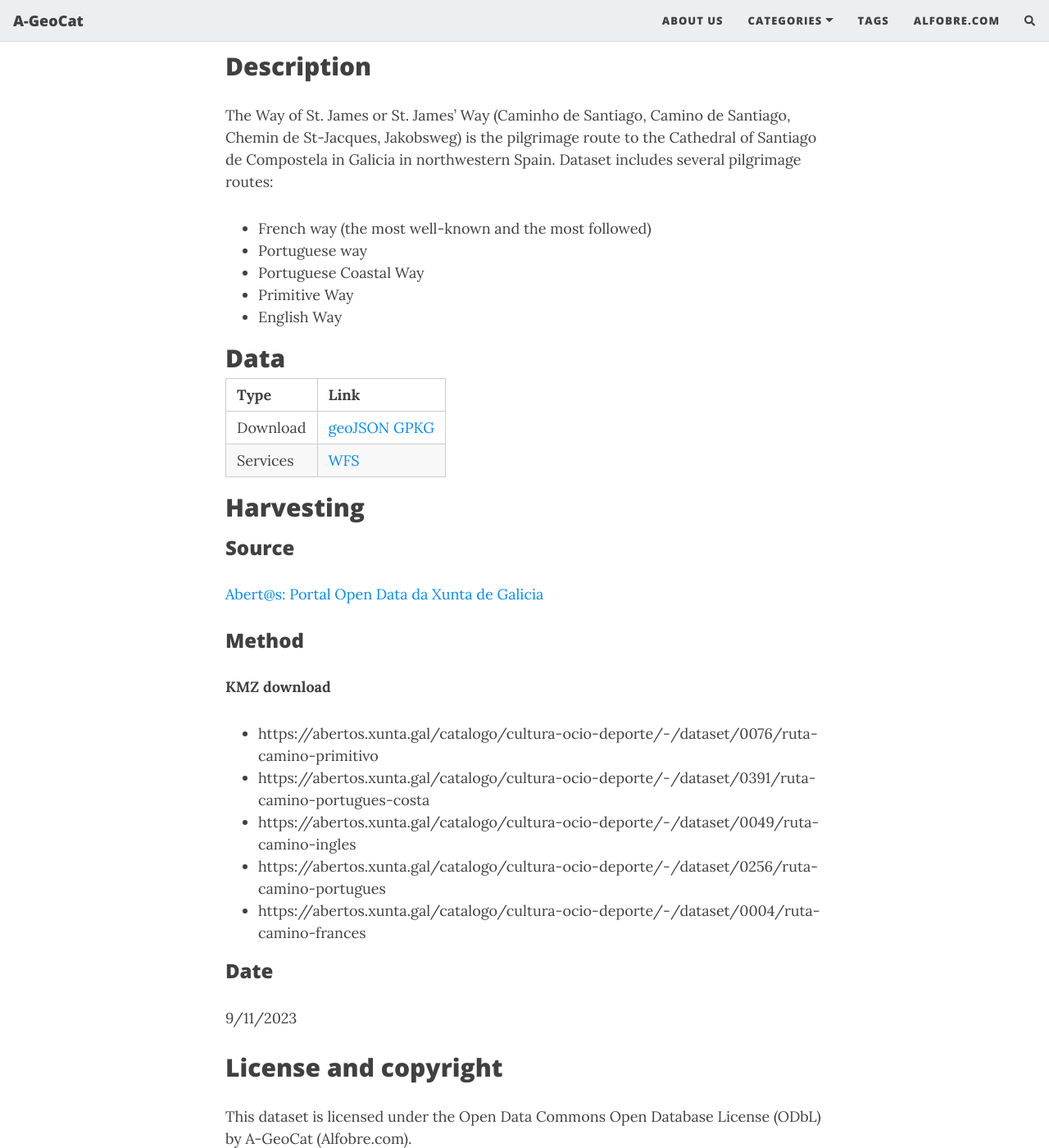
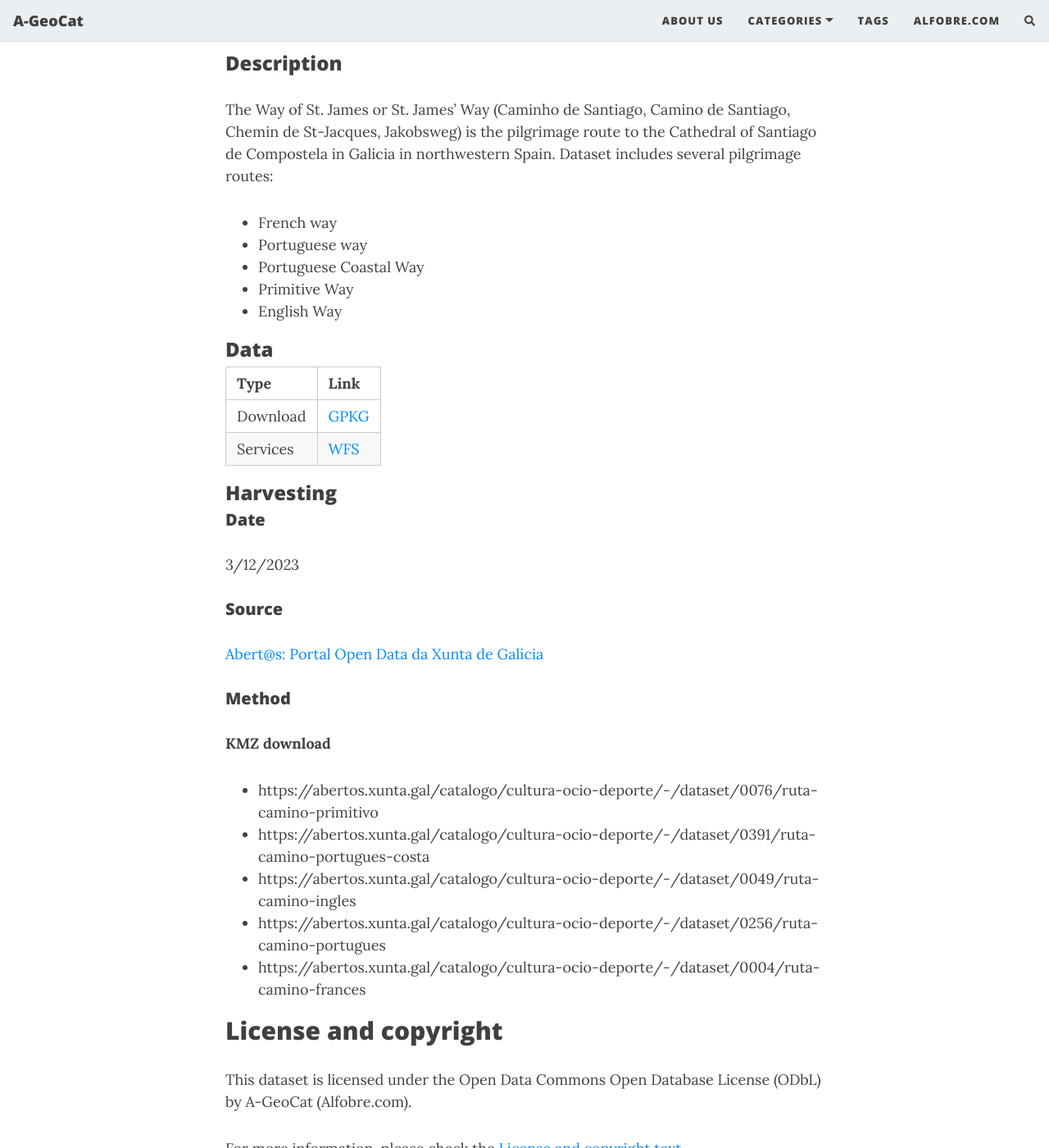
Before and after one commit to projetoalfobre/a-geocat, a Jekyll site: the page built from _posts/2023-12-02-Santiago-pilgrimage-routes.md, in a window 1280 px wide and 1400 px high, scrolled down 341 px. Shown: the whole window at 82% size. Built offline with Jekyll 4.4.1, drawn with Linux system fonts in a browser that asks for light colours; nearby versions of some CDN libraries; comment, search, counter and statistics services are not loaded.

Commit message:
Update 2023-12-02-Santiago-pilgrimage-routes.md

```diff
--- a/_posts/2023-12-02-Santiago-pilgrimage-routes.md
+++ b/_posts/2023-12-02-Santiago-pilgrimage-routes.md
@@ -13,30 +13,33 @@ status: done
 last-updated: 4-12-2023
 ---
 
-## Description
+### Description
 The Way of St. James or St. James' Way (Caminho de Santiago, Camino de Santiago, Chemin de St-Jacques, Jakobsweg) is the pilgrimage route to the Cathedral of Santiago de Compostela in Galicia in northwestern Spain.
 Dataset includes several pilgrimage routes:
 
-* French way (the most well-known and the most followed)
+* French way
 * Portuguese way
 * Portuguese Coastal Way
 * Primitive Way
 * English Way
 
 
-## Data
+### Data
 
 | Type | Link |
 | :------ |:--- |
-| Download | [geoJSON](https://projetoalfobre.github.io/alfobre-gis-repository/Iberian_Peninsula/archaeological/openstreetmap/OSM_historic_archaeological_site_in_Iberia.geojson) [GPKG](https://projetoalfobre.github.io/alfobre-gis-repository/Iberian_Peninsula/archaeological/openstreetmap/OSM_historic_archaeological_site_in_Iberia.gpkg) |
+| Download | [GPKG](https://projetoalfobre.github.io/alfobre-gis-repository/Iberian_Peninsula/archaeological/openstreetmap/OSM_historic_archaeological_site_in_Iberia.gpkg) |
 | Services | [WFS](https://qgiscloud.com/alfobre/OSM_historic_archaeological_site_in_Iberia/wms?SERVICE=WMS&REQUEST=GetCapabilities) |
 
-## Harvesting
-### Source
+
+### Harvesting
+##### Date
+3/12/2023
+
+##### Source
 [Abert@s: Portal Open Data da Xunta de Galicia](https://abertos.xunta.gal/)
 
-
-### Method
+##### Method
 **KMZ download**
 * https://abertos.xunta.gal/catalogo/cultura-ocio-deporte/-/dataset/0076/ruta-camino-primitivo
 * https://abertos.xunta.gal/catalogo/cultura-ocio-deporte/-/dataset/0391/ruta-camino-portugues-costa
@@ -45,9 +48,6 @@ Dataset includes several pilgrimage routes:
 * https://abertos.xunta.gal/catalogo/cultura-ocio-deporte/-/dataset/0004/ruta-camino-frances
 
 
-### Date
-9/11/2023
-
 ## License and copyright
 This dataset is licensed under the Open Data Commons Open Database License (ODbL) by A-GeoCat (Alfobre.com).
 
```
